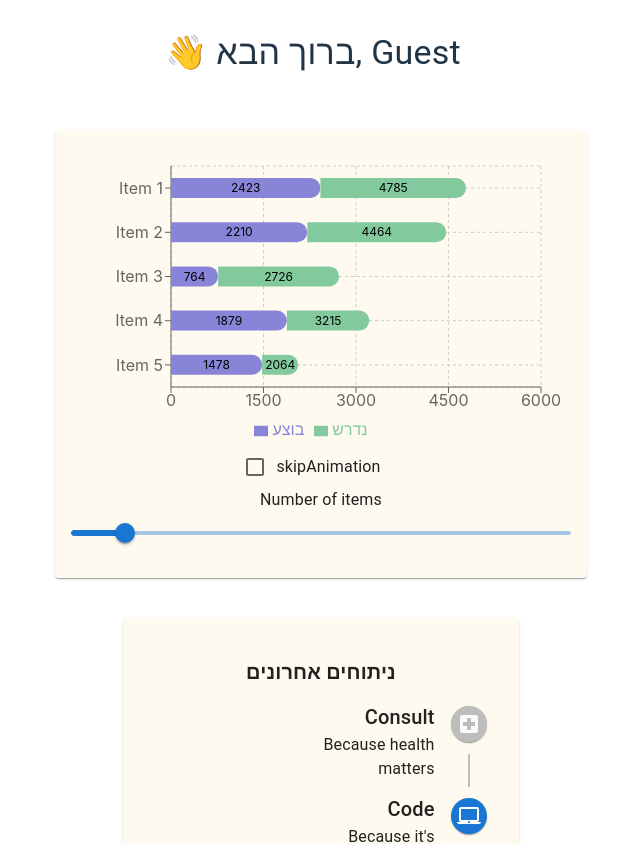
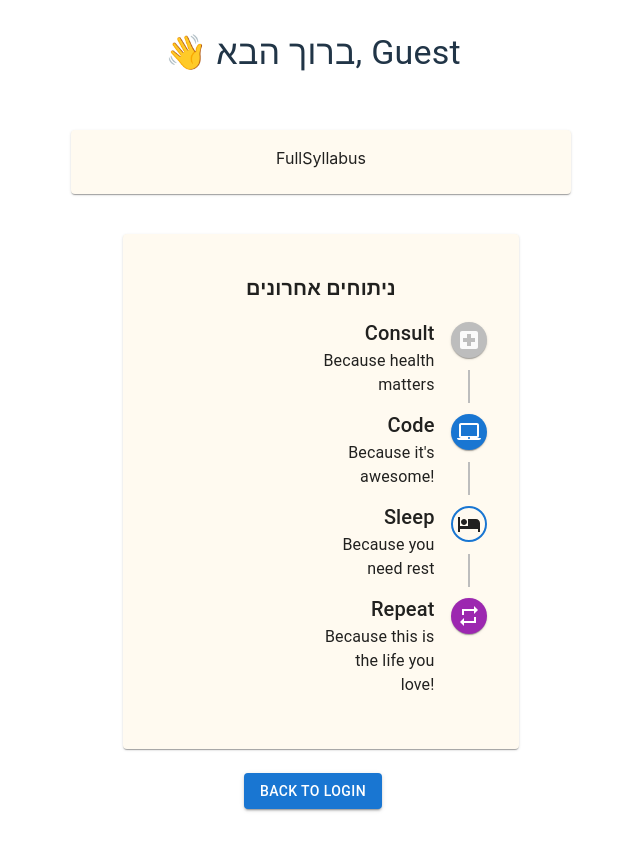
Before and after one commit to Rahav89/internviewFront, a React (Vite) app: page /intern in a window 1280 px wide. Shown: the top 844 px of the page, without its empty margins (319-959 px from the left). Built offline with nearby package versions, Linux system fonts and the light colour scheme.

Commit message:
update full

```diff
--- a/src/FFCompos/FullSyllabus.jsx
+++ b/src/FFCompos/FullSyllabus.jsx
@@ -1,106 +1,7 @@
-import * as React from 'react';
-import Box from '@mui/material/Box';
-import Typography from '@mui/material/Typography';
-import Slider from '@mui/material/Slider';
-import FormControlLabel from '@mui/material/FormControlLabel';
-import Checkbox from '@mui/material/Checkbox';
-import { BarChart, Bar, XAxis, YAxis, CartesianGrid, Tooltip, Legend } from 'recharts';
+import React from 'react'
 
 export default function FullSyllabus() {
-  const [itemNb, setItemNb] = React.useState(5);
-  const [skipAnimation, setSkipAnimation] = React.useState(false);
-
-  const handleItemNbChange = (event, newValue) => {
-    if (typeof newValue !== 'number') {
-      return;
-    }
-    setItemNb(newValue);
-  };
-
-  // Convert the series data to a format suitable for recharts
-  const data = [];
-  for (let i = 0; i < itemNb; i++) {
-    const item = { name: `Item ${i + 1}` };
-    for (let j = 0; j < 2; j++) {
-      item[series[j].label] = series[j].data[i]; // Use the label as the key
-    }
-    data.push(item);
-  }
-
   return (
-    <Box sx={{ width: '100%' }}>
-      <BarChart
-        width={500}
-        height={300}
-        data={data}
-        layout="vertical"
-        margin={{
-          top: 20,
-          right: 30,
-          left: 20,
-          bottom: 5,
-        }}
-        barCategoryGap="30%"
-      >
-        <CartesianGrid strokeDasharray="3 3" />
-        <XAxis type="number" />
-        <YAxis type="category" dataKey="name" width={80} />
-        <Tooltip />
-        <Legend />
-        <Bar
-          dataKey="בוצע"
-          fill="#8884d8"
-          stackId="a"
-          radius={[0, 10, 10, 0]}
-          barSize={20}
-          label={{ position: 'inside', fill: 'black' , fontSize: '12px'}}
-        />
-        <Bar
-          dataKey="נדרש"
-          fill="#82ca9d"
-          stackId="a"
-          radius={[0, 10, 10, 0]}
-          barSize={20}
-          label={{ position: 'inside', fill: 'black' , fontSize: '12px'}}
-        />
-      </BarChart>
-      <FormControlLabel
-        checked={skipAnimation}
-        control={
-          <Checkbox onChange={(event) => setSkipAnimation(event.target.checked)} />
-        }
-        label="skipAnimation"
-        labelPlacement="end"
-      />
-      <Typography id="input-item-number" gutterBottom>
-        Number of items
-      </Typography>
-      <Slider
-        value={itemNb}
-        onChange={handleItemNbChange}
-        valueLabelDisplay="auto"
-        min={1}
-        max={38}
-        aria-labelledby="input-item-number"
-      />
-    </Box>
-  );
+    <div>FullSyllabus</div>
+  )
 }
-
-// Updated series data with new labels
-const series = [
-  {
-    label: 'בוצע',
-    data: [
-      2423, 2210, 764, 1879, 1478, 1373, 1891, 2171, 620, 1269, 724, 1707, 1188,
-      1879, 626, 1635, 2177, 516, 1793, 1598,
-    ],
-  },
-  {
-    label: 'נדרש',
-    data: [
-      2362, 2254, 1962, 1336, 586, 1069, 2194, 1629, 2173, 2031, 1757, 862, 2446,
-      910, 2430, 2300, 805, 1835, 1684, 2197,
-    ],
-  },
-];
```
